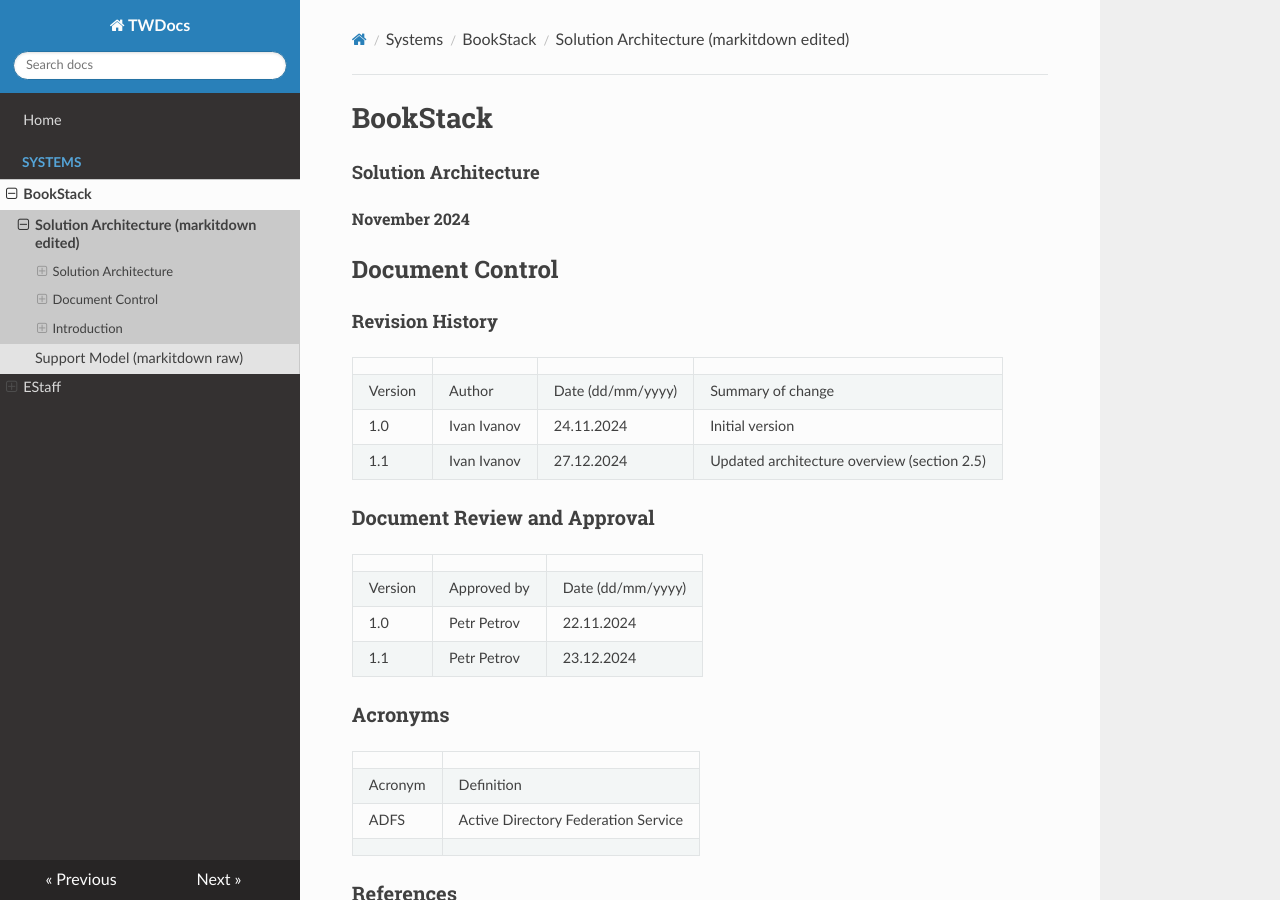
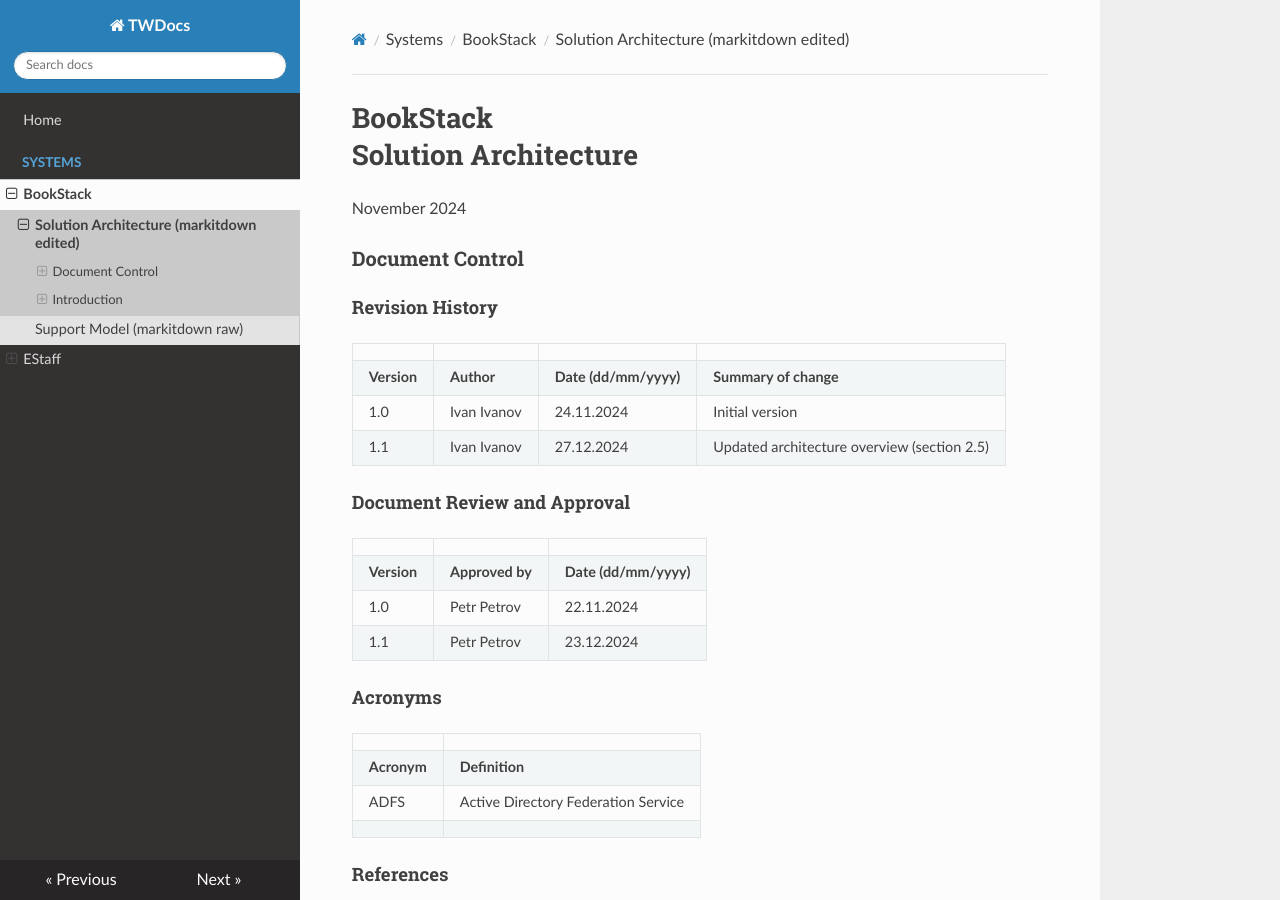
Before and after one commit to AndrewDOrlov/andrewdorlov.github.io, an MkDocs documentation site: the page built from docs/BookStackSA.md, in a window 1280 px wide and 900 px high. Built offline with MkDocs 1.6.1, drawn with Linux system fonts in a browser that asks for light colours; nearby versions of some CDN libraries.

Commit message:
formated site

```diff
--- a/docs/BookStackSA.md
+++ b/docs/BookStackSA.md
@@ -1,48 +1,47 @@
-# BookStack
-#### Solution Architecture
-###### November 2024
+# BookStack <br> Solution Architecture
+November 2024
 
-## Document Control
+### Document Control
 
 #### Revision History
 
 |  |  |  |  |
 | --- | --- | --- | --- |
-| Version | Author | Date (dd/mm/yyyy) | Summary of change |
+| **Version** | **Author** | **Date (dd/mm/yyyy)** | **Summary of change** |
 | 1.0 | Ivan Ivanov | 24.11.2024 | Initial version |
 | 1.1 | Ivan Ivanov | 27.12.2024 | Updated architecture overview (section 2.5) |
 
-### Document Review and Approval
+#### Document Review and Approval
 
 |  |  |  |
 | --- | --- | --- |
-| Version | Approved by | Date (dd/mm/yyyy) |
+| **Version** | **Approved by** | **Date (dd/mm/yyyy)** |
 | 1.0 | Petr Petrov | 22.11.2024 |
 | 1.1 | Petr Petrov | 23.12.2024 |
 
-### Acronyms
+#### Acronyms
 
 |  |  |
 | --- | --- |
-| Acronym | Definition |
+| **Acronym** | **Definition** |
 | ADFS | Active Directory Federation Service |
 |  |  |
 
-### References
+#### References
 
 |  |  |  |
 | --- | --- | --- |
-| Item no. | Document title | Version or date |
+| **Item no.** | **Document title** | **Version or date** |
 | 1 | [Source repository README](https://github.com/BookStackApp/BookStack/blob/development/readme.md) | Managed by vendor |
 | 2 |  |  |
 
-## Introduction
+### Introduction
 
-### Document Purpose
+#### Document Purpose
 
 The document is intended as a reference for system administrators and support engineers in charge of the system deployment and maintenance.
 
-### Solution Overview
+#### Solution Overview
 
 BookStack is an opinionated documentation platform that provides a pleasant and simple out-of-the-box experience. New users to an instance should find the experience intuitive and only basic word-processing skills should be required to get involved in creating content on BookStack. The platform should provide advanced power features to those that desire it, but they should not interfere with the core simple user experience.
 
@@ -50,24 +49,24 @@
 
 The libraries used by, and included with, BookStack are provided under their own licenses and copyright. The licenses for many of our core dependencies can be found in the attribution list below but this is not an exhaustive list of all projects used within BookStack.
 
-### Architecture Overview
+#### Architecture Overview
 
 ![Screenshot](img/BookStack_Overview.png)
 
-### Data flow description:
+#### Data flow description:
 
 |  |  |  |  |
 | --- | --- | --- | --- |
-| Data flow | Source | Destination | Schedule |
+| **Data flow** | **Source** | **Destination** | **Schedule** |
 | User interaction | User | BookStack | On user query |
 | User interaction | BookStack | User | On user query |
 | Authentication | User | ADFS | On user query |
 | Authentication | ADFS | User | On user query |
 
-### Responsibility Matrix
+#### Responsibility Matrix
 
 |  |  |  |
 | --- | --- | --- |
-| System | Vendor | Administrator |
+| **System** | **Vendor** | **Administrator** |
 | BookStack | BookStack | Ivan Ivanov |
 | ADFS | Microsoft | Sergey Sergeev |
```
